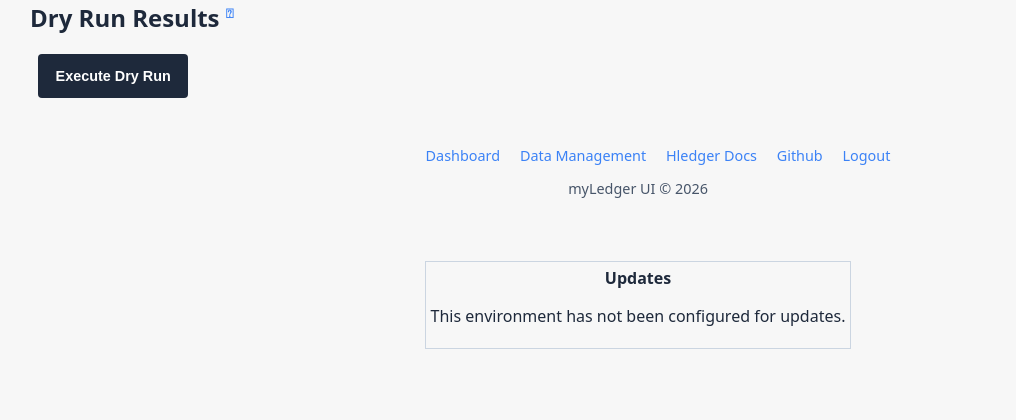
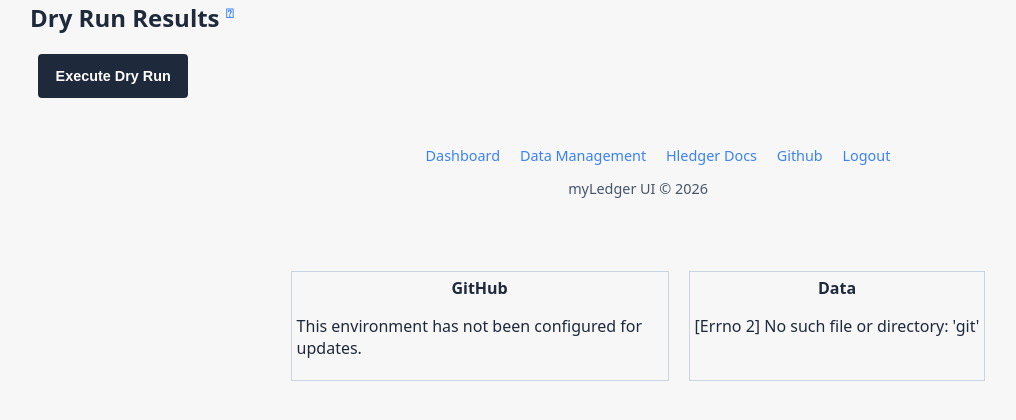
Before and after one commit to justbennett/myledger, a FastAPI app: page /move-data in a window 1280 px wide. Shown: the part 314-734 px from the top of the page, without its empty margins (2-1018 px from the left). Run offline with FastAPI, Linux system fonts and the light colour scheme; the visitor is signed in with stand-in values (Sample User, id 1); data that the repository does not hold is empty.

Commit message:
Add data repository status check and push

```diff
--- a/app.py
+++ b/app.py
@@ -947,6 +947,195 @@ def logout(request: Request):
     request.session.clear()
     return RedirectResponse("/login", status_code=303)
 
+
+# =========================
+# Data repository status
+# =========================
+
+@app.get("/data-git-status", summary="Check financial data repository status")
+def data_git_status():
+    repo = LEDGER_DATA_DIR
+
+    def git(*args):
+        return subprocess.run(
+            ["git", "-C", str(repo), *args],
+            capture_output=True,
+            text=True,
+            timeout=30,
+        )
+
+    try:
+        # Verify this is a Git repository.
+        result = git("rev-parse", "--show-toplevel")
+        if result.returncode != 0:
+            raise RuntimeError(result.stderr.strip() or "Data directory is not a Git repository.")
+
+        # Identify the current branch.
+        result = git("branch", "--show-current")
+        if result.returncode != 0:
+            raise RuntimeError(result.stderr.strip())
+        branch = result.stdout.strip()
+
+        # Refresh remote-tracking information without changing working files.
+        result = git("fetch", "origin")
+        if result.returncode != 0:
+            raise RuntimeError(result.stderr.strip() or "Unable to fetch origin.")
+
+        # Check for uncommitted changes.
+        result = git("status", "--porcelain")
+        if result.returncode != 0:
+            raise RuntimeError(result.stderr.strip())
+        changes = result.stdout.strip().splitlines()
+
+        # Compare local commits with the production remote.
+        result = git("rev-list", "--left-right", "--count", f"HEAD...origin/{branch}")
+        if result.returncode != 0:
+            raise RuntimeError(result.stderr.strip() or "Unable to compare repository versions.")
+
+        ahead, behind = map(int, result.stdout.split())
+
+        if ahead and behind:
+            status = "diverged"
+        elif ahead:
+            status = "ahead"
+        elif behind:
+            status = "behind"
+        elif changes:
+            status = "local_changes"
+        else:
+            status = "up_to_date"
+
+        return {
+            "available": True,
+            "branch": branch,
+            "status": status,
+            "working_changes": changes,
+            "ahead": ahead,
+            "behind": behind,
+            "message": {
+                "diverged": "Local and production repositories have diverged.",
+                "ahead": "Local repository has commits not on production.",
+                "behind": "Production has commits not in the local repository.",
+                "local_changes": "Uncommitted local changes are present.",
+                "up_to_date": "Repository is up to date.",
+            }[status],
+        }
+
+    except Exception as error:
+        return {
+            "available": False,
+            "status": "error",
+            "message": str(error),
+        }
+
+
+@app.post("/data-git-push", summary="Push production financial data")
+def data_git_push():
+    if os.environ.get("MYLEDGER_DATA_PUSH_ENABLED", "").lower() != "true":
+        raise HTTPException(
+            status_code=403,
+            detail="Data pushing is not enabled in this environment.",
+        )
+
+    repo = LEDGER_DATA_DIR
+
+    def git(*args):
+        return subprocess.run(
+            ["git", "-C", str(repo), *args],
+            capture_output=True,
+            text=True,
+            timeout=60,
+        )
+
+    def check(result, action):
+        if result.returncode != 0:
+            detail = result.stderr.strip() or result.stdout.strip()
+            raise HTTPException(
+                status_code=500,
+                detail=f"{action} failed: {detail}",
+            )
+
+    try:
+        # Verify the expected branch.
+        result = git("branch", "--show-current")
+        check(result, "Checking branch")
+
+        if result.stdout.strip() != "main":
+            raise HTTPException(
+                status_code=409,
+                detail="Push refused: production data repository is not on main.",
+            )
+
+        # Refresh remote-tracking information.
+        result = git("fetch", "origin")
+        check(result, "Fetching remote")
+
+        # Refuse to push if production is behind or diverged.
+        result = git("rev-list", "--left-right", "--count", "HEAD...origin/main")
+        check(result, "Comparing repositories")
+
+        ahead, behind = map(int, result.stdout.split())
+
+        if behind > 0:
+            raise HTTPException(
+                status_code=409,
+                detail=(
+                    f"Push refused: production is behind origin/main by "
+                    f"{behind} commit(s). Resolve this manually before pushing."
+                ),
+            )
+
+        # Check for uncommitted changes.
+        result = git("status", "--porcelain")
+        check(result, "Checking working tree")
+        changes = result.stdout.strip()
+
+        committed = False
+
+        if changes:
+            # Stage changes only inside the financial data repository.
+            result = git("add", "-A")
+            check(result, "Staging data changes")
+
+            result = git(
+                "commit",
+                "-m",
+                f"Production data update {datetime.now().strftime('%Y-%m-%d %H:%M:%S')}",
+            )
+            check(result, "Committing data changes")
+            committed = True
+
+        # Nothing new to publish.
+        if not committed and ahead == 0:
+            return {
+                "success": True,
+                "message": "Production data is already up to date. Nothing to push.",
+                "committed": False,
+            }
+
+        # Push explicitly to main. No force push.
+        result = git("push", "origin", "main")
+        check(result, "Pushing production data")
+
+        return {
+            "success": True,
+            "message": "Production data successfully pushed to the repository.",
+            "committed": committed,
+        }
+
+    except subprocess.TimeoutExpired:
+        raise HTTPException(
+            status_code=504,
+            detail="Git operation timed out.",
+        )
+    except HTTPException:
+        raise
+    except Exception as error:
+        raise HTTPException(
+            status_code=500,
+            detail=f"Unable to push production data: {error}",
+        )
+
 # =========================
 # Update and deployment helpers
 # =========================
--- a/static/css/main.css
+++ b/static/css/main.css
@@ -1088,11 +1088,27 @@ section h2 {
 }
 
 #update-section {
-	border: 1px solid var(--theme-border);
-	width: fit-content;
-	margin: 10px;
-	padding: 5px;
+  display: flex;
+  flex-wrap: wrap;
+  justify-content: center;
+  width: 100%;
+  margin: 10px;
   margin-top: 2rem;
+}
+
+.update-box {
+  border: 1px solid var(--theme-border);
+  width: fit-content;
+  max-width: 30%;
+  min-width: 0;
+  margin: 10px;
+  padding: 5px;
+  overflow-wrap: anywhere;
+}
+
+.update-box pre {
+  white-space: pre-wrap;
+  overflow-wrap: anywhere;
 }
 
 @media (max-width: 600px) {
@@ -1114,6 +1130,10 @@ section h2 {
   #journal-editor-content,
   #rules-editor-content {
     height: 55vh;
+  }
+
+  #update-section {
+    flex-direction: column;
   }
 
 }
--- a/static/js/move-data.js
+++ b/static/js/move-data.js
@@ -639,6 +639,41 @@ async function checkForUpdates() {
   }
 }
 
+async function checkDataRepositoryStatus() {
+  const branch = document.getElementById('data-repository-branch');
+  const commits = document.getElementById('data-repository-commits');
+  const status = document.getElementById('data-repository-status');
+  const changes = document.getElementById('data-repository-changes');
+
+  try {
+    const response = await fetch('/data-git-status');
+    const result = await response.json();
+
+    if (!response.ok) {
+      throw new Error(result.detail || 'Unable to check data repository status');
+    }
+
+    if (!result.available) {
+      status.textContent = result.message || 'Data repository status is unavailable.';
+      return;
+    }
+
+    branch.textContent = `Branch: ${result.branch}`;
+    commits.textContent =
+      `${result.ahead} local commit(s) ahead; ${result.behind} commit(s) behind production.`;
+    status.textContent = result.message;
+    changes.textContent = result.working_changes.length
+      ? `Working tree changes:\n${result.working_changes.join('\n')}`
+      : '';
+  } catch (error) {
+    console.error('Data repository status check failed:', error);
+    branch.textContent = '';
+    commits.textContent = '';
+    changes.textContent = '';
+    status.textContent = `Repository status check failed: ${error.message}`;
+  }
+}
+
 document.getElementById('update-my-ledger')?.addEventListener(
   'click',
   async () => {
@@ -732,4 +767,5 @@ document.addEventListener('DOMContentLoaded', function() {
   loadFileList('rules', 'rules-select');
   loadJournalList();
   checkForUpdates();
+  checkDataRepositoryStatus();
 });
--- a/templates/move-data.html
+++ b/templates/move-data.html
@@ -16,7 +16,7 @@
 <html>
 <head>
   <title>Hledger {{title}}</title>
-  <link rel="stylesheet" href="/static/css/main.css?v=9">
+  <link rel="stylesheet" href="/static/css/main.css?v=10">
   <link rel="icon" type="image/png" href="/static/favicon.ico">
 </head>
 <body data-page="move-data">
@@ -107,15 +107,22 @@
     <!-- Center the update section-->
     <div style="display: flex; justify-content: center;">
       <div id="update-section">
-
-      <center><b >Updates</b></center>
-      <pre id="remote-version" style="white-space: pre; margin: 0;">Checking Versions...</pre>
-      <pre id="current-version" style="white-space: pre; margin: 0;"></pre>
+        <div class="update-box" aria-labelledby="github-update-title">
+          <center><b id="github-update-title">GitHub</b></center>
+          <pre id="remote-version" style="margin: 0;">Checking Versions...</pre>
+          <pre id="current-version" style="margin: 0;"></pre>
           <p id="update-status" role="status" aria-live="polite"></p>
-
           <button id="update-my-ledger" class="dark" type="button" hidden>
             Update App
           </button>
+        </div>
+        <div class="update-box" aria-labelledby="data-repository-title">
+          <center><b id="data-repository-title">Data</b></center>
+          <pre id="data-repository-branch" style="margin: 0;"></pre>
+          <pre id="data-repository-commits" style="margin: 0;"></pre>
+          <p id="data-repository-status" role="status" aria-live="polite">Checking repository status...</p>
+          <pre id="data-repository-changes" style="margin: 0;"></pre>
+        </div>
       </div>
     </div>
 
@@ -190,6 +197,6 @@
     </dialog>
 
     <script src="/static/js/journal-table.js?v=1"></script>
-    <script src="/static/js/move-data.js?v=13"></script>
+    <script src="/static/js/move-data.js?v=14"></script>
 </body>
 </html>
```
Lines whose indentation alone changed are shown as unchanged.
